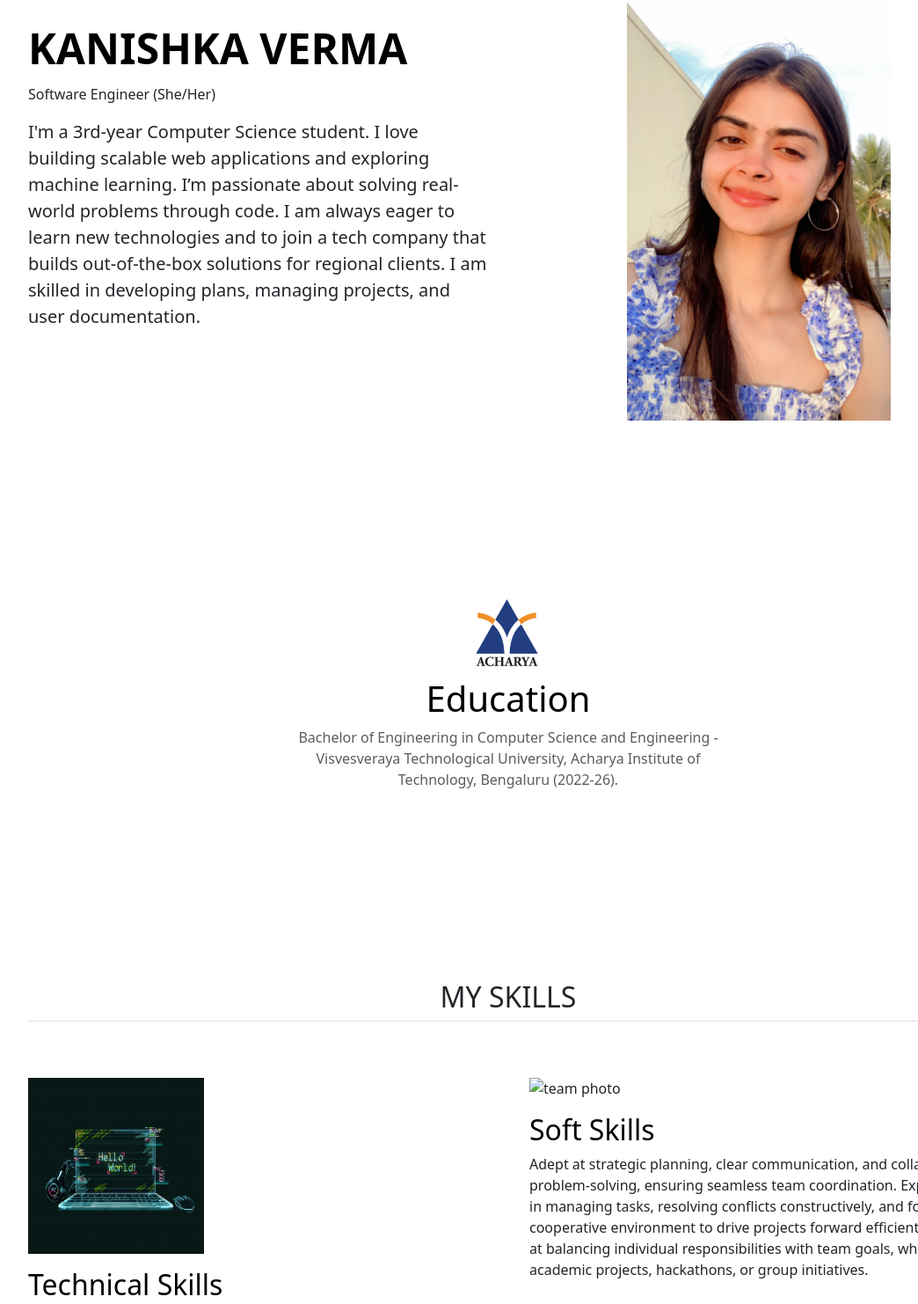
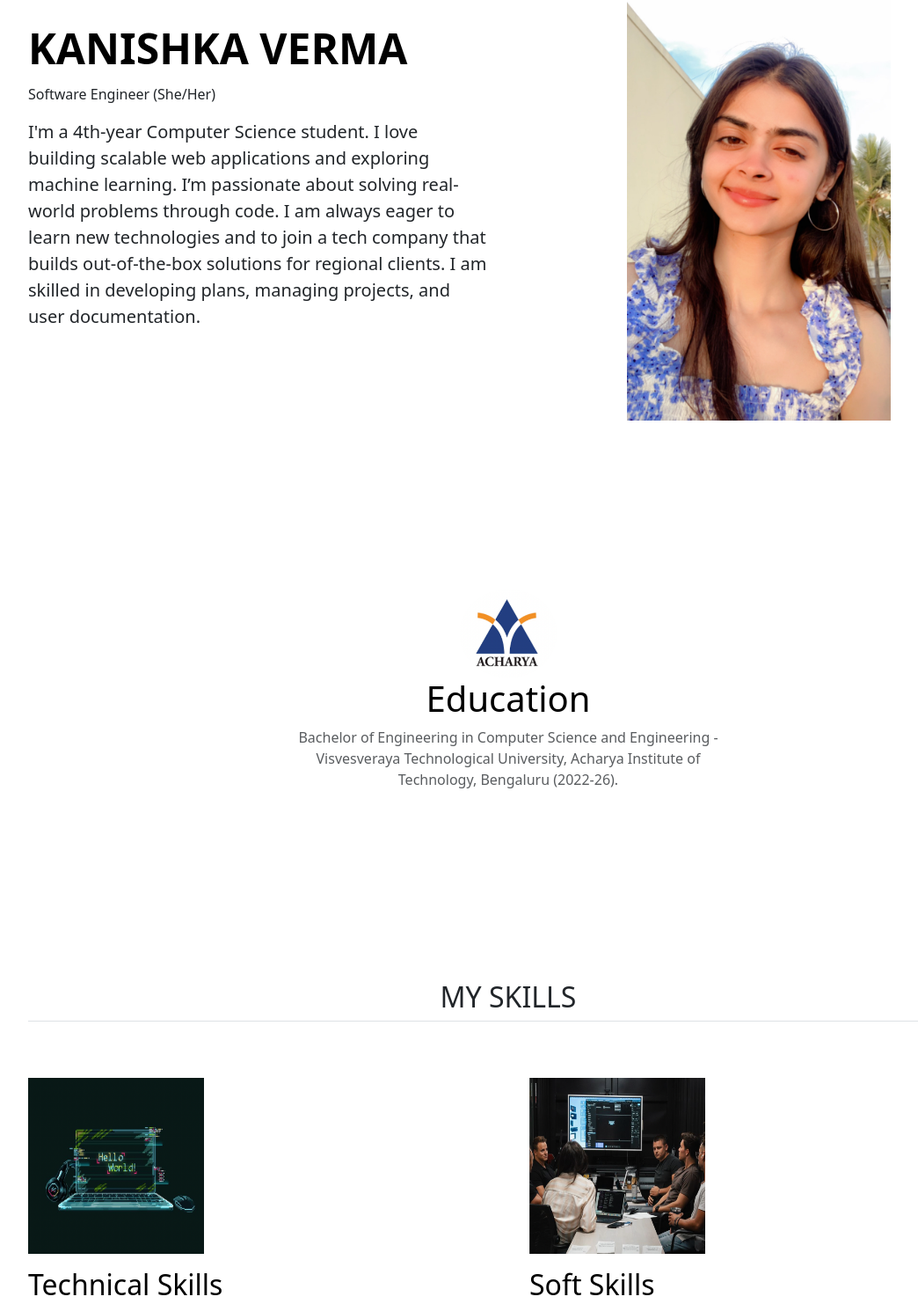
Before and after one commit to kanishkaverma0321/Portfolio, a plain HTML site: page index.html in a window 1280 px wide. Shown: the part 225-1707 px from the top of the page at 88% size, without its empty margins (62-1106 px from the left). Drawn offline with nearby package versions, Linux system fonts and the light colour scheme.

Commit message:
Update index.html

```diff
--- a/index.html
+++ b/index.html
@@ -29,7 +29,7 @@
               <div class="col-lg-6">
                 <h1 class="display-5 fw-bold text-body-emphasis lh-1 mb-3">KANISHKA VERMA</h1>
                 <p class="tagline">Software Engineer (She/Her)</p>
-                <p class="lead"> I'm a 3rd-year Computer Science student. I love building scalable web applications and exploring machine learning. I’m passionate about solving real-world problems through code. I am always eager to learn new technologies and to join a tech company that builds out-of-the-box solutions for regional clients. I am skilled in developing plans, managing projects, and user documentation.</p>
+                <p class="lead"> I'm a 4th-year Computer Science student. I love building scalable web applications and exploring machine learning. I’m passionate about solving real-world problems through code. I am always eager to learn new technologies and to join a tech company that builds out-of-the-box solutions for regional clients. I am skilled in developing plans, managing projects, and user documentation.</p>
 
               </div>
             </div>
@@ -62,7 +62,7 @@
 
           </div>
           <div class="id2">
-            <img class="my-3" src="./Screenshot 2025-05-02 at 10.47.12 PM.png" alt="team photo" height="200" width="200" />
+            <img class="my-3" src="./TechImg.png" alt="team photo" height="200" width="200" />
 
             <h3 class="fs-2 text-body-emphasis">Soft Skills</h3>
             <p>Adept at strategic planning, clear communication, and collaborative problem-solving, ensuring seamless team coordination. Experienced in managing tasks, resolving conflicts constructively, and fostering a cooperative environment to drive projects forward efficiently. Skilled at balancing individual responsibilities with team goals, whether in academic projects, hackathons, or group initiatives.</p>
```
